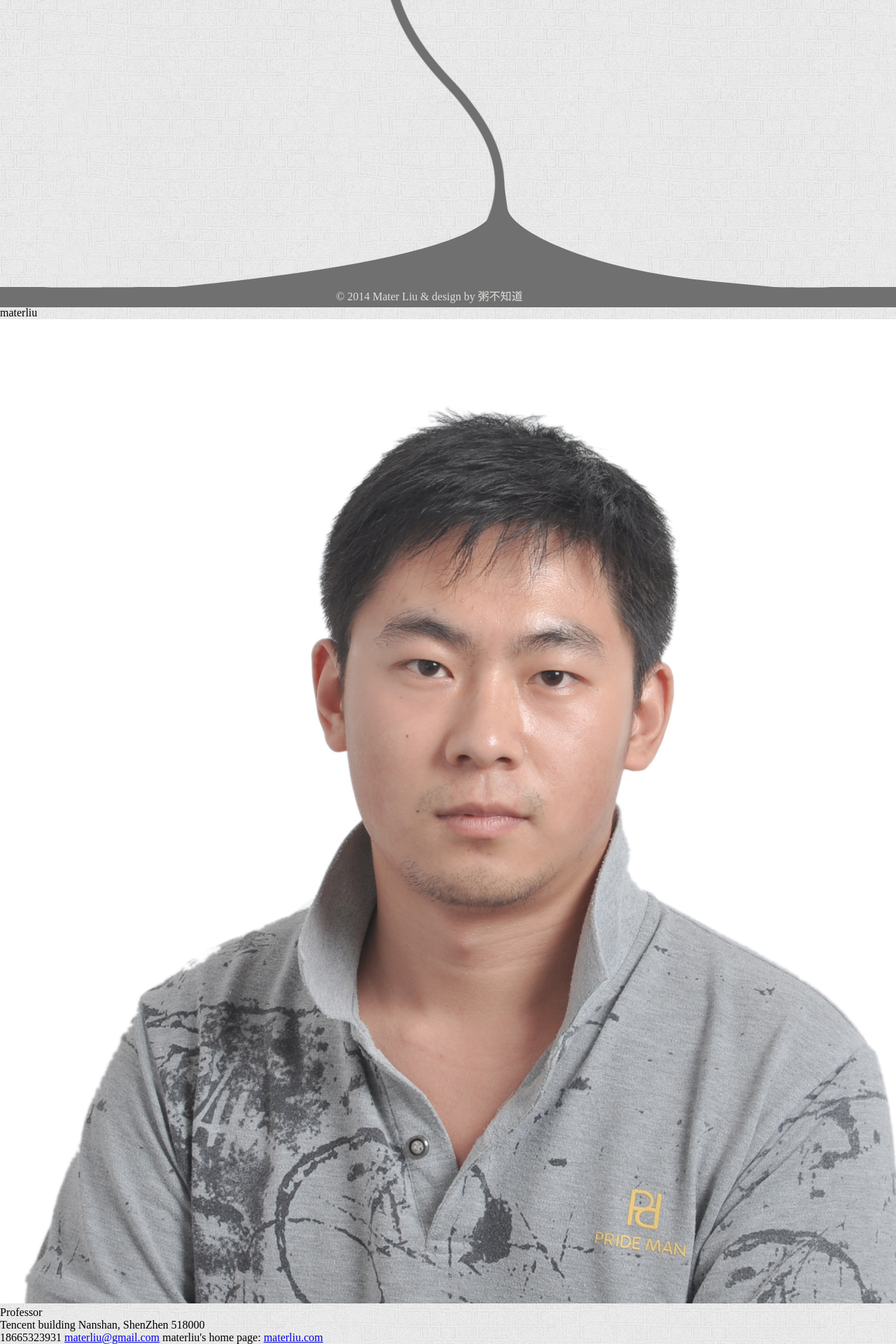
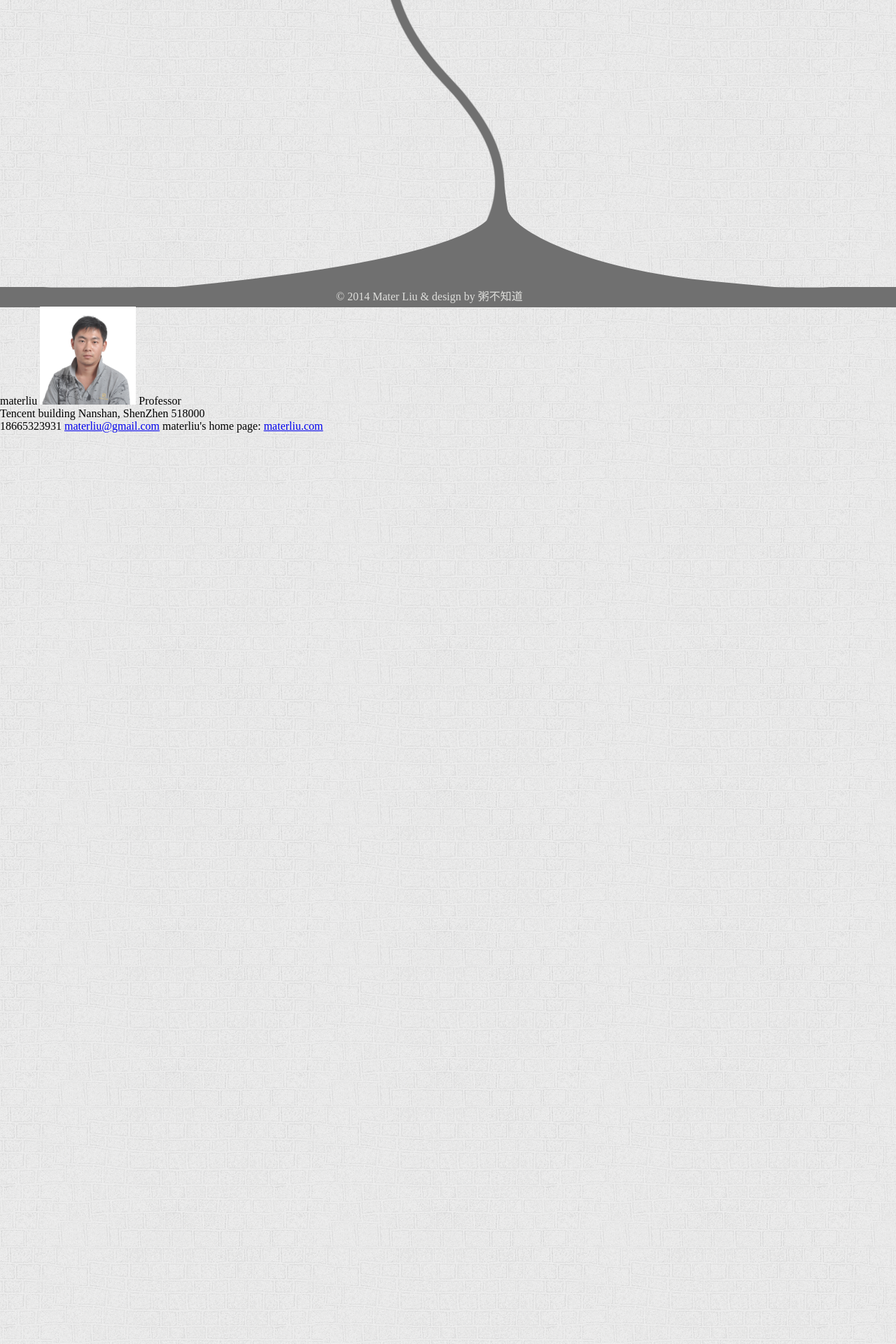
Before and after one commit to materliu/materliu.github.io, a Jekyll site: the page index.html, which Jekyll copies as it is, in a window 1280 px wide. Shown: the part 2524-4444 px from the top of the page at 70% size. Built offline with Jekyll 4.4.1, drawn with Linux system fonts in a browser that asks for light colours; Markdown is read by kramdown in place of the engine named in the settings.

Commit message:
update avatar img !

```diff
--- a/index.html
+++ b/index.html
@@ -98,7 +98,7 @@
 
     <div itemscope itemtype="http://schema.org/Person">
         <span itemprop="name">materliu</span>
-        <img src="/attachments/tencent-work-avatar-materliu.JPG" itemprop="image" />
+        <img src="/attachments/tencent-work-avatar-materliu.JPG" width="137" height="140" itemprop="image" />
         <span itemprop="jobTitle">Professor</span>
         <div itemprop="address" itemscope itemtype="http://schema.org/PostalAddress">
             <span itemprop="streetAddress">
```
